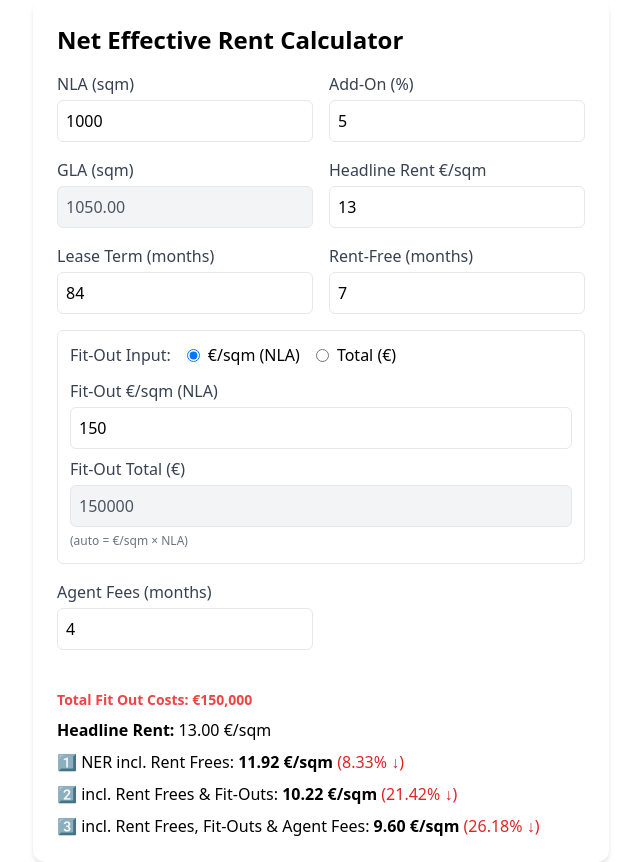
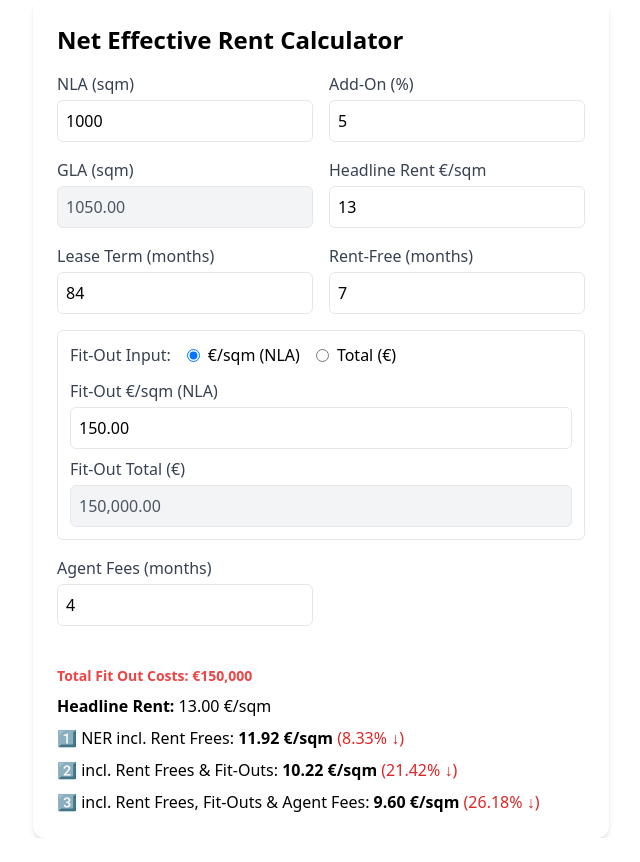
Before and after one commit to Musicandy13/Net-Effective-Rent-Calculator, a React (Vite) app: page / in a window 1280 px wide. Shown: the whole page, without its empty margins (319-959 px from the left). After the commit the page ends 838 px from the top, so only its background shows below. Built offline with nearby package versions, Linux system fonts and the light colour scheme; the HTML template or start-up script is replaced by a standard one.

Commit message:
Update App.jsx

```diff
--- a/src/App.jsx
+++ b/src/App.jsx
@@ -1,19 +1,35 @@
 // src/App.jsx
-import { useState, useMemo } from 'react';
+import { useState, useMemo, useEffect } from 'react';
 
-/** Kleiner Helfer: robustes Zahl-Parsing (kein NaN) */
-const toNum = (v) => {
-  const n = typeof v === 'number' ? v : parseFloat(String(v).replace(',', '.'));
+/* ---------- Helpers ---------- */
+
+// robust number parse (accepts "220,000.50")
+const parseInput = (v) => {
+  const clean = String(v ?? '').replace(/,/g, '').trim();
+  const n = parseFloat(clean);
   return Number.isFinite(n) && n >= 0 ? n : 0;
 };
 
-/** €-Format (ohne Dezimalstellen bei ganzen Beträgen) */
+// format for input fields (English separators, always 2 decimals)
+const fmtInput = (n) =>
+  new Intl.NumberFormat('en-US', {
+    minimumFractionDigits: 2,
+    maximumFractionDigits: 2,
+  }).format(Number.isFinite(n) ? n : 0);
+
+// € formatter for displays
 const fmtEUR = (n) =>
-  (n ?? 0).toLocaleString(undefined, {
+  (n ?? 0).toLocaleString('en-US', {
     style: 'currency',
     currency: 'EUR',
+    minimumFractionDigits: 0,
     maximumFractionDigits: Math.abs(n - Math.trunc(n)) < 1e-9 ? 0 : 2,
   });
+
+// safe non-negative
+const nn = (v) => (Number.isFinite(+v) && +v >= 0 ? +v : 0);
+
+/* ---------- App ---------- */
 
 export default function NERCalculator() {
   const [nla, setNla] = useState(1000);
@@ -22,37 +38,44 @@ export default function NERCalculator() {
   const [duration, setDuration] = useState(84);
   const [rf, setRf] = useState(7);
 
-  // --- Fit-Out Eingabemodus: 'perSqm' | 'total' (nur JS, kein TS)
-  const [fitOutMode, setFitOutMode] = useState('perSqm');
-  const [fitOutPerSqm, setFitOutPerSqm] = useState(150); // €/sqm (NLA)
+  // Fit-Out mode & values
+  const [fitOutMode, setFitOutMode] = useState('perSqm'); // 'perSqm' | 'total'
+  const [fitOutPerSqm, setFitOutPerSqm] = useState(150); // €/sqm
   const [fitOutTotalManual, setFitOutTotalManual] = useState(150 * 1000); // €
 
   const [agentFeeMonths, setAgentFeeMonths] = useState(4);
 
-  const gla = useMemo(() => toNum(nla) * (1 + toNum(addon) / 100), [nla, addon]);
+  const gla = useMemo(() => nn(nla) * (1 + nn(addon) / 100), [nla, addon]);
 
-  const rentMonthsCharged = Math.max(0, toNum(duration) - toNum(rf)); // zahlende Monate
-  const grossRent = toNum(rent) * gla * rentMonthsCharged;
+  const rentMonthsCharged = Math.max(0, nn(duration) - nn(rf));
+  const grossRent = nn(rent) * gla * rentMonthsCharged;
 
-  // Gesamte Fit-Out-Kosten je nach Modus
+  // keep €/sqm and Total in sync when NLA or mode changes
+  useEffect(() => {
+    if (fitOutMode === 'perSqm') {
+      setFitOutTotalManual(nn(fitOutPerSqm) * nn(nla));
+    } else {
+      const perSqm = nn(nla) > 0 ? nn(fitOutTotalManual) / nn(nla) : 0;
+      setFitOutPerSqm(perSqm);
+    }
+    // eslint-disable-next-line react-hooks/exhaustive-deps
+  }, [nla, fitOutMode]);
+
+  // Total fit-out used in calculations
   const totalFitOut =
     fitOutMode === 'total'
-      ? toNum(fitOutTotalManual)
-      : toNum(fitOutPerSqm) * Math.max(0, toNum(nla));
+      ? nn(fitOutTotalManual)
+      : nn(fitOutPerSqm) * nn(nla);
 
-  // Abgeleitete Anzeigen (nur Anzeige, keine Quelle)
-  const derivedPerSqm = Math.max(0, toNum(nla)) > 0 ? totalFitOut / toNum(nla) : 0;
-  const derivedTotal = toNum(fitOutPerSqm) * Math.max(0, toNum(nla));
+  const agentFees = nn(agentFeeMonths) * nn(rent) * gla;
 
-  const agentFees = toNum(agentFeeMonths) * toNum(rent) * gla;
-
-  const denom = Math.max(1e-9, toNum(duration) * gla); // Schutz gegen 0
+  const denom = Math.max(1e-9, nn(duration) * gla);
   const ner1 = grossRent / denom;
   const ner2 = (grossRent - totalFitOut) / denom;
   const ner3 = (grossRent - totalFitOut - agentFees) / denom;
 
   const reduction = (ner) => {
-    const r = toNum(rent);
+    const r = nn(rent);
     const diff = r - ner;
     const percent = r > 0 ? (diff / r) * 100 : 0;
     return {
@@ -69,10 +92,10 @@ export default function NERCalculator() {
         <label className="block">
           <span className="text-gray-700">NLA (sqm)</span>
           <input
+            type="number"
             min={0}
-            type="number"
             value={nla}
-            onChange={(e) => setNla(toNum(e.target.value))}
+            onChange={(e) => setNla(nn(e.target.value))}
             className="mt-1 block w-full border rounded-md p-2"
           />
         </label>
@@ -80,10 +103,10 @@ export default function NERCalculator() {
         <label className="block">
           <span className="text-gray-700">Add-On (%)</span>
           <input
+            type="number"
             min={0}
-            type="number"
             value={addon}
-            onChange={(e) => setAddon(toNum(e.target.value))}
+            onChange={(e) => setAddon(nn(e.target.value))}
             className="mt-1 block w-full border rounded-md p-2"
           />
         </label>
@@ -101,10 +124,10 @@ export default function NERCalculator() {
         <label className="block">
           <span className="text-gray-700">Headline Rent €/sqm</span>
           <input
+            type="number"
             min={0}
-            type="number"
             value={rent}
-            onChange={(e) => setRent(toNum(e.target.value))}
+            onChange={(e) => setRent(nn(e.target.value))}
             className="mt-1 block w-full border rounded-md p-2"
           />
         </label>
@@ -112,10 +135,10 @@ export default function NERCalculator() {
         <label className="block">
           <span className="text-gray-700">Lease Term (months)</span>
           <input
+            type="number"
             min={0}
-            type="number"
             value={duration}
-            onChange={(e) => setDuration(toNum(e.target.value))}
+            onChange={(e) => setDuration(nn(e.target.value))}
             className="mt-1 block w-full border rounded-md p-2"
           />
         </label>
@@ -123,15 +146,15 @@ export default function NERCalculator() {
         <label className="block">
           <span className="text-gray-700">Rent-Free (months)</span>
           <input
+            type="number"
             min={0}
-            type="number"
             value={rf}
-            onChange={(e) => setRf(toNum(e.target.value))}
+            onChange={(e) => setRf(nn(e.target.value))}
             className="mt-1 block w-full border rounded-md p-2"
           />
         </label>
 
-        {/* FIT-OUT MODUS */}
+        {/* ---- FIT-OUT SECTION ---- */}
         <div className="col-span-2 border rounded-md p-3">
           <div className="flex items-center gap-4 mb-3">
             <span className="text-gray-700 font-medium">Fit-Out Input:</span>
@@ -155,51 +178,53 @@ export default function NERCalculator() {
             </label>
           </div>
 
-          {/* €/sqm – immer editierbar; Quelle nur wenn Modus = perSqm */}
+          {/* €/sqm input (formatted) */}
           <label className="block mb-2">
             <span className="text-gray-700">Fit-Out €/sqm (NLA)</span>
             <input
-              min={0}
-              type="number"
-              value={fitOutPerSqm}
-              onChange={(e) => setFitOutPerSqm(toNum(e.target.value))}
+              type="text"
+              value={fmtInput(fitOutPerSqm)}
+              onChange={(e) => {
+                const val = parseInput(e.target.value);
+                setFitOutPerSqm(val);
+                if (fitOutMode === 'perSqm') setFitOutTotalManual(val * nn(nla));
+              }}
+              readOnly={fitOutMode === 'total'}
               className={`mt-1 block w-full border rounded-md p-2 ${
-                fitOutMode === 'total' ? 'bg-gray-50' : ''
+                fitOutMode === 'total' ? 'bg-gray-100 text-gray-600' : ''
               }`}
             />
-            {fitOutMode === 'total' && (
-              <span className="text-xs text-gray-500">
-                (derzeit abgeleitet: {derivedPerSqm.toFixed(2)} €/sqm)
-              </span>
-            )}
           </label>
 
-          {/* Total – nur im total-Modus editierbar */}
+          {/* Total input (formatted) */}
           <label className="block">
             <span className="text-gray-700">Fit-Out Total (€)</span>
             <input
-              min={0}
-              type="number"
-              value={fitOutMode === 'total' ? fitOutTotalManual : derivedTotal}
-              onChange={(e) => setFitOutTotalManual(toNum(e.target.value))}
-              readOnly={fitOutMode !== 'total'}
+              type="text"
+              value={fmtInput(fitOutTotalManual)}
+              onChange={(e) => {
+                const val = parseInput(e.target.value);
+                setFitOutTotalManual(val);
+                if (fitOutMode === 'total') {
+                  const per = nn(nla) > 0 ? val / nn(nla) : 0;
+                  setFitOutPerSqm(per);
+                }
+              }}
+              readOnly={fitOutMode === 'perSqm'}
               className={`mt-1 block w-full border rounded-md p-2 ${
-                fitOutMode !== 'total' ? 'bg-gray-100 text-gray-600' : ''
+                fitOutMode === 'perSqm' ? 'bg-gray-100 text-gray-600' : ''
               }`}
             />
-            {fitOutMode !== 'total' && (
-              <span className="text-xs text-gray-500">(auto = €/sqm × NLA)</span>
-            )}
           </label>
         </div>
 
         <label className="block">
           <span className="text-gray-700">Agent Fees (months)</span>
           <input
+            type="number"
             min={0}
-            type="number"
             value={agentFeeMonths}
-            onChange={(e) => setAgentFeeMonths(toNum(e.target.value))}
+            onChange={(e) => setAgentFeeMonths(nn(e.target.value))}
             className="mt-1 block w-full border rounded-md p-2"
           />
         </label>
@@ -210,9 +235,8 @@ export default function NERCalculator() {
           Total Fit Out Costs: {fmtEUR(totalFitOut)}
         </p>
         <p>
-          <strong>Headline Rent:</strong> {toNum(rent).toFixed(2)} €/sqm
+          <strong>Headline Rent:</strong> {nn(rent).toFixed(2)} €/sqm
         </p>
-
         <p>
           1️⃣ NER incl. Rent Frees: <b>{ner1.toFixed(2)} €/sqm</b>{' '}
           <span className={reduction(ner1).color}>({reduction(ner1).value}% ↓)</span>
```
